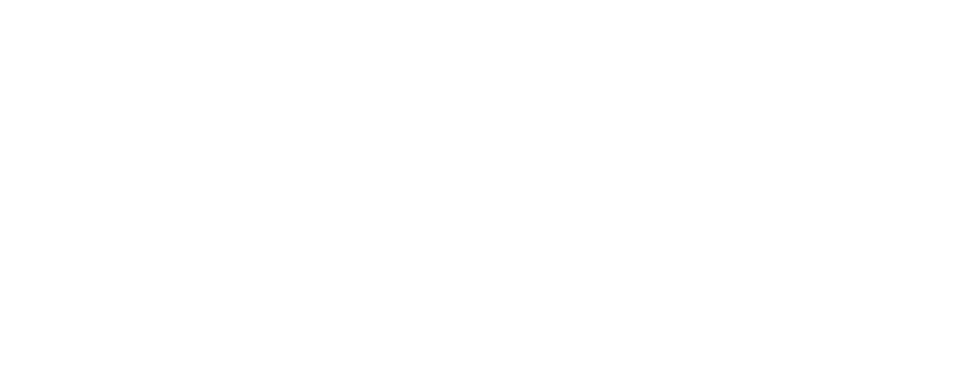
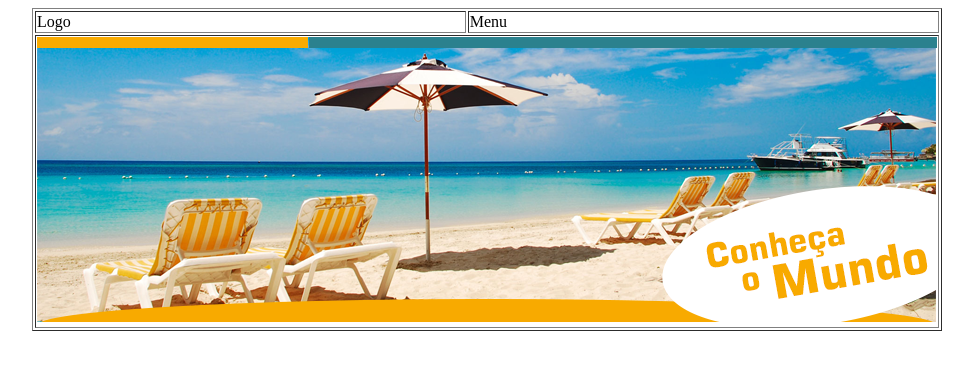
Before and after one commit to AlexandreFerreira97/Site, a plain HTML site: page index.html in a window 1280 px wide. Shown: the whole page, without its empty margins (153-1126 px from the left). Drawn offline with Linux system fonts and the light colour scheme.

Commit message:
Primeira imagem adicionada.

```diff
--- a/index.html
+++ b/index.html
@@ -4,9 +4,19 @@
     <meta charset="UTF-8">
     <meta name="viewport" content="width=device-width, initial-scale=1.0">
     <link rel="shortcut icon" href="favicon.ico" type="image/x-icon">
-    <title>Site</title>
+    <title>JM Viagens - Página Inicial</title>
 </head>
 <body>
-
+    <table border="1" width = "900" align="center">
+        <tr>
+            <td>Logo</td>
+            <td>Menu</td>
+        </tr>
+        <tr>
+            <td colspan="2">
+                <img src="imgs/principal.png" alt="Imagem principal">
+            </td>
+        </tr>
+    </table>
 </body>
 </html>
```
Also changed, not shown: imgs/contato.png (added), imgs/logo.png (added), imgs/principal.png (added), imgs/quem_somos.png (added), 1 other file.
